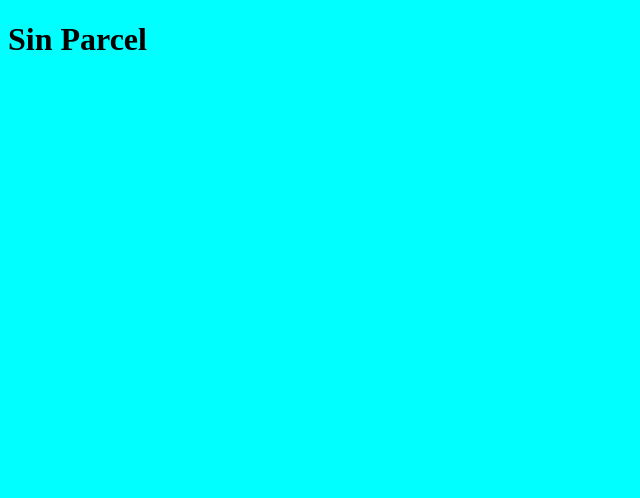
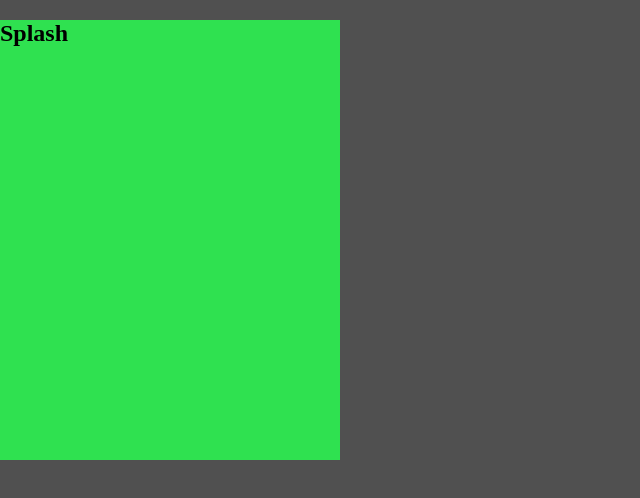
Before and after one commit to NovaKal/Aplicaciones_Moviles_-_Unidad_2, a website built with Parcel: page src/index.html in a window 1280 px wide. Shown: the whole page, without its empty margins (0-640 px from the left). Built offline with nearby package versions, Linux system fonts and the light colour scheme.

Commit message:
Creating Section
Creating a basic template for each section for the simple single app

```diff
--- a/src/index.html
+++ b/src/index.html
@@ -4,11 +4,15 @@
   <meta charset="UTF-8">
   <meta name="viewport" content="width=device-width, initial-scale=1.0">
   <meta http-equiv="X-UA-Compatible" content="ie=edge">
+  <link rel="stylesheet" href="./css/main.css">
 
-  <title>Parcel</title>
+  <title>App</title>
 </head>
 <body>
-  <h1>Sin Parcel</h1>
+
+  <section id="Splash">
+    <h1>Splash</h1>
+  </section>
 
   <script src="./js/index.js"></script>
 </body>
--- a/src/sass/main.scss
+++ b/src/sass/main.scss
@@ -1,5 +1,16 @@
-$color:aqua;
+$color_background:rgb(80, 80, 80);
+$width_section: 340px;
+$height_section: 440px;
+$color_section:rgb(47, 225, 80);
 
 body{
-    background-color: $color;
+    background-color: $color_background;
+    margin: 0;
+    padding: 0;
 }
+
+section{
+    width: $width_section;
+    height: $height_section;
+    background-color: $color_section;
+}
```
Also changed, not shown: src/css/main.css, 1 other file.
